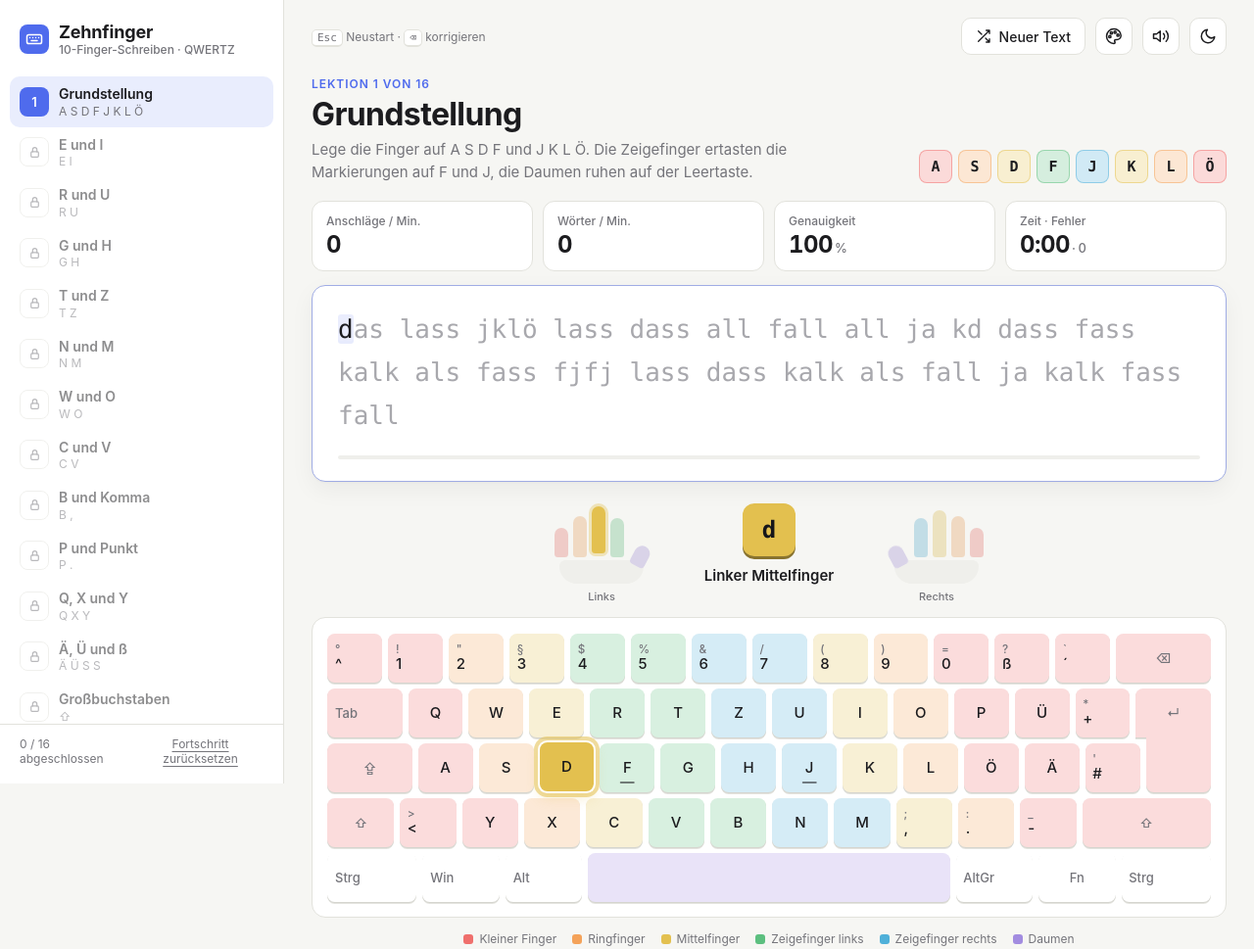
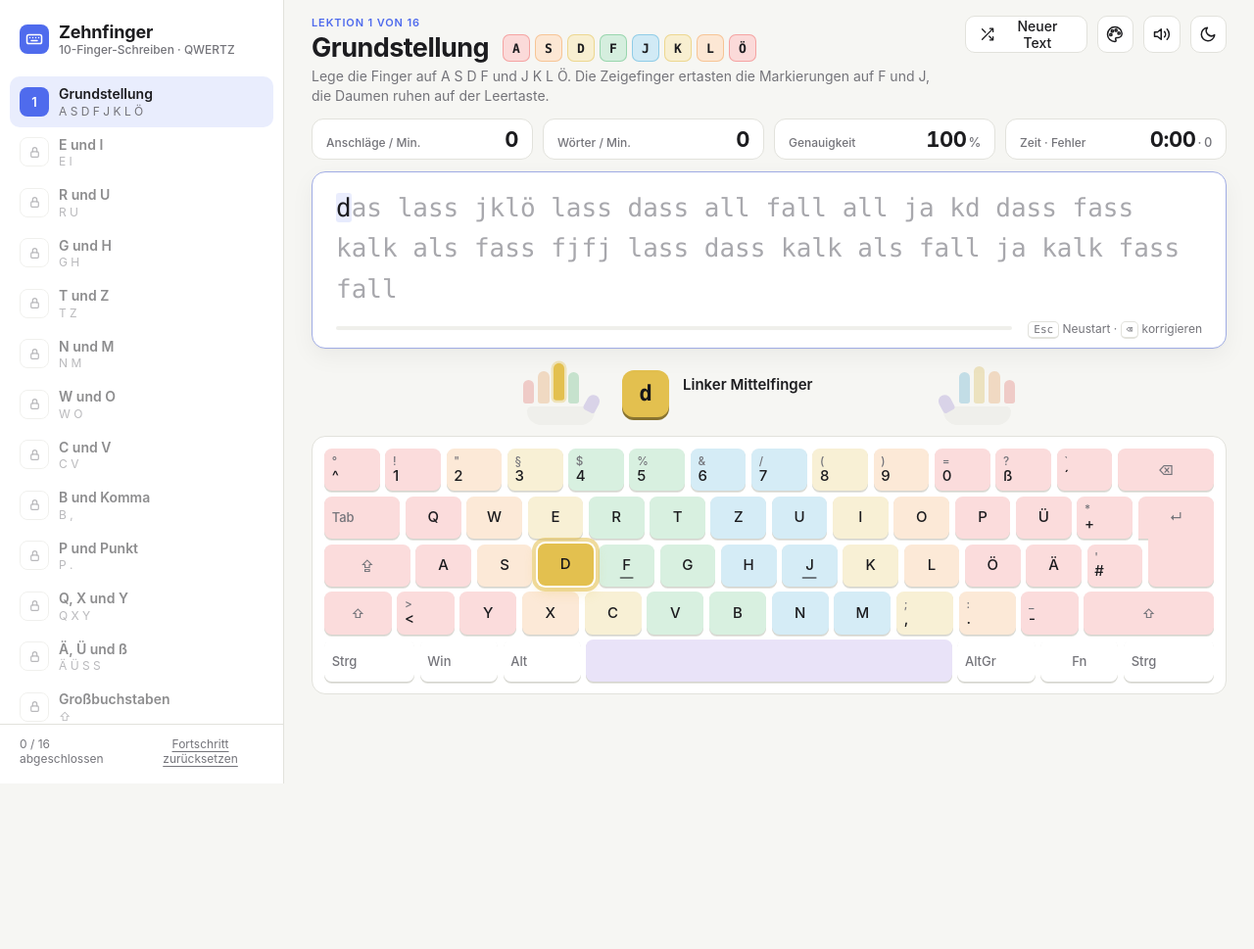
Before and after one commit to chrisweber1408/zehnfinger, a plain HTML site: page index.html in a window 1280 px wide. Shown: the whole page at 98% size. After the commit the page ends 800 px from the top, so only its background shows below. Drawn offline with Linux system fonts and the light colour scheme.

Commit message:
Kompakteres Layout: alles ohne Scrollen sichtbar

```diff
--- a/index.html
+++ b/index.html
@@ -98,9 +98,11 @@ button { font: inherit; color: inherit; }
 .link-btn { background: none; border: 0; padding: 0; color: var(--muted); text-decoration: underline; text-underline-offset: 3px; cursor: pointer; font-size: 12px; }
 .link-btn:hover { color: var(--err); }
 
-.main { padding: 18px 28px 40px; min-width: 0; }
+.main { padding: clamp(10px, 2vh, 18px) 28px 14px; min-width: 0; }
 .wrap { max-width: 1040px; margin: 0 auto; }
-.topbar { display: flex; align-items: center; gap: 10px; margin-bottom: 22px; }
+.topbar { display: flex; align-items: flex-start; gap: 10px; margin-bottom: clamp(8px, 1.6vh, 16px); }
+.lesson-info { min-width: 0; }
+.title-row { display: flex; align-items: center; gap: 8px 14px; flex-wrap: wrap; }
 .topbar .spacer { flex: 1; }
 .icon-btn {
   width: 38px; height: 38px; border-radius: 10px; border: 1px solid var(--border); background: var(--surface);
@@ -119,42 +121,42 @@ button { font: inherit; color: inherit; }
 .kbd-hint { font-size: 12px; color: var(--muted); }
 .kbd-hint kbd { font-family: var(--mono); font-size: 11px; border: 1px solid var(--border); border-bottom-width: 2px; border-radius: 5px; padding: 1px 5px; background: var(--surface); }
 
-.lesson-head { display: flex; justify-content: space-between; align-items: flex-end; gap: 20px; flex-wrap: wrap; margin-bottom: 18px; }
-.eyebrow { font-size: 12px; font-weight: 600; text-transform: uppercase; letter-spacing: .08em; color: var(--accent); }
-h1 { font-size: clamp(24px, 3vw, 32px); margin: 4px 0 6px; letter-spacing: -.02em; }
-.desc { margin: 0; color: var(--muted); font-size: 15px; max-width: 60ch; line-height: 1.5; }
-.new-keys { display: flex; gap: 6px; flex-wrap: wrap; }
+.eyebrow { font-size: 11px; font-weight: 600; text-transform: uppercase; letter-spacing: .08em; color: var(--accent); }
+h1 { font-size: clamp(20px, 2.4vw, 27px); margin: 2px 0 3px; letter-spacing: -.02em; }
+.desc { margin: 0; color: var(--muted); font-size: 14px; max-width: 75ch; line-height: 1.45; }
+.new-keys { display: flex; gap: 5px; flex-wrap: wrap; }
 .chip {
-  min-width: 34px; height: 34px; padding: 0 8px; border-radius: 8px; display: grid; place-items: center;
-  font-family: var(--mono); font-weight: 600; font-size: 15px;
+  min-width: 28px; height: 28px; padding: 0 7px; border-radius: 7px; display: grid; place-items: center;
+  font-family: var(--mono); font-weight: 600; font-size: 13px;
   background: color-mix(in srgb, var(--f, var(--accent)) 26%, var(--surface));
   border: 1px solid color-mix(in srgb, var(--f, var(--accent)) 50%, transparent);
 }
 
 /* ---------- Stats ---------- */
-.stats { display: grid; grid-template-columns: repeat(4, 1fr); gap: 10px; margin-bottom: 14px; }
-.stat { background: var(--surface); border: 1px solid var(--border); border-radius: 12px; padding: 12px 14px; }
+.stats { display: grid; grid-template-columns: repeat(4, 1fr); gap: 10px; margin-bottom: clamp(8px, 1.4vh, 12px); }
+.stat { background: var(--surface); border: 1px solid var(--border); border-radius: 12px; padding: 7px 14px; display: flex; align-items: baseline; justify-content: space-between; gap: 8px; }
 .stat-label { font-size: 12px; color: var(--muted); font-weight: 500; }
-.stat-value { font-size: 24px; font-weight: 700; letter-spacing: -.02em; font-variant-numeric: tabular-nums; margin-top: 2px; }
+.stat-value { font-size: 22px; font-weight: 700; letter-spacing: -.02em; font-variant-numeric: tabular-nums; white-space: nowrap; }
 .stat-value small { font-size: 13px; color: var(--muted); font-weight: 500; margin-left: 2px; }
 
 /* ---------- Text ---------- */
 .stage { position: relative; }
 .typebox {
   background: var(--surface); border: 1px solid var(--border); border-radius: var(--radius); box-shadow: var(--shadow);
-  padding: 22px 26px; cursor: text; position: relative; transition: border-color .2s;
+  padding: clamp(12px, 2vh, 20px) 24px clamp(10px, 1.6vh, 14px); cursor: text; position: relative; transition: border-color .2s;
 }
 .typebox.focused { border-color: color-mix(in srgb, var(--accent) 45%, var(--border)); }
 .typebox.shake { animation: shake .2s; border-color: var(--err); }
 @keyframes shake { 25% { transform: translateX(-3px); } 75% { transform: translateX(3px); } }
-.text-viewport { --lh: 1.7em; font-family: var(--mono); font-size: clamp(19px, 2.3vw, 26px); line-height: var(--lh); height: calc(var(--lh) * 3); overflow: hidden; }
+.text-viewport { --lh: 1.6em; font-family: var(--mono); font-size: clamp(17px, min(2.2vw, 3.3vh), 26px); line-height: var(--lh); height: calc(var(--lh) * 3); overflow: hidden; }
 .text-inner { position: relative; white-space: pre-wrap; word-break: normal; overflow-wrap: break-word; transition: transform .2s ease; }
 .c { color: var(--faint); border-radius: 3px; transition: color .08s; }
 .c.ok { color: var(--ok); }
 .c.err { color: var(--err); background: var(--err-bg); }
 .c.cur { color: var(--text); background: var(--accent-soft); box-shadow: inset 0 -3px 0 var(--accent); animation: caret 1.1s ease-in-out infinite; }
 @keyframes caret { 50% { box-shadow: inset 0 -3px 0 transparent; } }
-.progress { height: 4px; border-radius: 4px; background: var(--surface-2); margin-top: 18px; overflow: hidden; }
+.type-foot { display: flex; align-items: center; gap: 16px; margin-top: clamp(8px, 1.4vh, 14px); }
+.progress { flex: 1; height: 4px; border-radius: 4px; background: var(--surface-2); overflow: hidden; }
 .progress > div { height: 100%; width: 0; background: var(--accent); border-radius: 4px; transition: width .15s; }
 .focus-overlay {
   position: absolute; inset: 0; border-radius: var(--radius); display: grid; place-items: center;
@@ -166,8 +168,8 @@ h1 { font-size: clamp(24px, 3vw, 32px); margin: 4px 0 6px; letter-spacing: -.02e
 #hiddenInput { position: absolute; left: 0; top: 0; width: 1px; height: 1px; opacity: 0; border: 0; padding: 0; font-size: 16px; pointer-events: none; }
 
 /* ---------- Hint & Hände ---------- */
-.hint-row { display: grid; grid-template-columns: 1fr auto 1fr; align-items: end; gap: 18px; margin: 22px 0 14px; }
-.hand { display: flex; flex-direction: column; align-items: center; }
+.hint-row { display: grid; grid-template-columns: 1fr auto 1fr; align-items: center; gap: 24px; margin: clamp(8px, 1.6vh, 16px) 0 clamp(8px, 1.4vh, 12px); }
+.hand { display: flex; flex-direction: column; align-items: center; zoom: .8; }
 .hand.left { justify-self: end; }
 .hand.right { justify-self: start; }
 .fingers { display: flex; align-items: flex-end; gap: 5px; height: 54px; }
@@ -183,21 +185,20 @@ h1 { font-size: clamp(24px, 3vw, 32px); margin: 4px 0 6px; letter-spacing: -.02e
 .hand.left .finger.thumb.on { transform: rotate(28deg) translateY(-4px); }
 .hand.right .finger.thumb.on { transform: rotate(-28deg) translateY(-4px); }
 .palm { width: 86px; height: 24px; border-radius: 6px 6px 18px 18px; background: var(--surface-2); margin-top: 3px; }
-.hand-label { font-size: 11px; color: var(--muted); margin-top: 6px; font-weight: 500; }
-.hint { text-align: center; min-width: 210px; }
+.hint { display: flex; align-items: center; gap: 14px; min-width: 300px; }
 .hint-key {
-  display: inline-grid; place-items: center; min-width: 54px; height: 54px; padding: 0 12px; border-radius: 12px;
-  font-family: var(--mono); font-size: 24px; font-weight: 700; color: #16161a;
+  display: inline-grid; place-items: center; min-width: 48px; height: 48px; padding: 0 12px; border-radius: 12px; flex-shrink: 0;
+  font-family: var(--mono); font-size: 22px; font-weight: 700; color: #16161a;
   background: var(--f, var(--accent)); box-shadow: 0 3px 0 color-mix(in srgb, var(--f, var(--accent)) 60%, #000);
 }
-.hint-finger { margin-top: 10px; font-weight: 600; font-size: 15px; }
-.hint-shift { font-size: 13px; color: var(--muted); margin-top: 3px; min-height: 1.3em; }
+.hint-finger { font-weight: 600; font-size: 15px; }
+.hint-shift { font-size: 13px; color: var(--muted); margin-top: 2px; min-height: 1.3em; }
 
 /* ---------- Tastatur ---------- */
 .keyboard {
-  --kh: clamp(30px, 4.4vw, 50px); --gap: clamp(3px, .5vw, 6px);
+  --kh: clamp(26px, min(4.2vw, 5.4vh), 48px); --gap: clamp(3px, min(.5vw, .7vh), 6px);
   background: var(--surface); border: 1px solid var(--border); border-radius: var(--radius);
-  padding: clamp(8px, 1.2vw, 16px); display: flex; flex-direction: column; gap: var(--gap); user-select: none;
+  padding: clamp(6px, min(1.1vw, 1.5vh), 14px); display: flex; flex-direction: column; gap: var(--gap); user-select: none;
 }
 .kb-row { display: flex; gap: var(--gap); }
 .key {
@@ -224,7 +225,7 @@ h1 { font-size: clamp(24px, 3vw, 32px); margin: 4px 0 6px; letter-spacing: -.02e
 @keyframes pulse { 50% { box-shadow: 0 0 0 2px var(--surface), 0 0 0 6px color-mix(in srgb, var(--f) 55%, transparent), 0 6px 14px color-mix(in srgb, var(--f) 30%, transparent); } }
 .key.hit { transform: translateY(2px); box-shadow: none; }
 .key.hit-err { background: var(--err) !important; color: #fff !important; }
-.legend { display: flex; flex-wrap: wrap; justify-content: center; gap: 6px 16px; margin-top: 14px; font-size: 12px; color: var(--muted); }
+.legend { display: flex; flex-wrap: wrap; justify-content: center; gap: 6px 16px; margin-top: 10px; font-size: 12px; color: var(--muted); }
 .legend span { display: inline-flex; align-items: center; gap: 6px; }
 .legend i { width: 10px; height: 10px; border-radius: 3px; background: var(--f); display: inline-block; }
 
@@ -269,12 +270,19 @@ dialog[open] { animation: pop .22s ease; }
   .main { padding: 14px 16px 32px; }
   .stats { grid-template-columns: repeat(2, 1fr); }
   .stat-value { font-size: 20px; }
-  .typebox { padding: 16px 16px; }
+  .stat { flex-direction: column; gap: 0; }
+  .typebox { padding: 14px 16px 12px; }
   .kbd-hint, .pill-btn .lbl { display: none; }
   .hint-row { grid-template-columns: 1fr; justify-items: center; gap: 10px; }
+  .hint { min-width: 0; }
   .hand { display: none; }
   .legend { display: none; }
+  .topbar { flex-wrap: wrap; }
+  .lesson-info { order: 10; flex-basis: 100%; }
 }
+/* Niedrige Fenster: Nebensächliches ausblenden, damit alles ohne Scrollen passt */
+@media (max-height: 860px) { .legend { display: none; } }
+@media (max-height: 720px) { .desc { display: none; } }
 @media (prefers-reduced-motion: reduce) {
   *, *::before, *::after { animation: none !important; transition: none !important; }
 }
@@ -303,7 +311,14 @@ dialog[open] { animation: pop .22s ease; }
         <button class="icon-btn menu-btn" id="menuBtn" type="button" aria-label="Lektionen öffnen">
           <svg viewBox="0 0 24 24" fill="none" stroke="currentColor" stroke-width="2" stroke-linecap="round"><path d="M4 6h16M4 12h16M4 18h16"/></svg>
         </button>
-        <span class="kbd-hint"><kbd>Esc</kbd> Neustart · <kbd>⌫</kbd> korrigieren</span>
+        <section class="lesson-info">
+          <div class="eyebrow" id="lessonEyebrow">Lektion 1</div>
+          <div class="title-row">
+            <h1 id="lessonTitle">Grundstellung</h1>
+            <div class="new-keys" id="newKeys" aria-label="Neue Tasten"></div>
+          </div>
+          <p class="desc" id="lessonDesc"></p>
+        </section>
         <div class="spacer"></div>
         <button class="pill-btn" id="newTextBtn" type="button" title="Neuen Übungstext erzeugen">
           <svg viewBox="0 0 24 24" fill="none" stroke="currentColor" stroke-width="2" stroke-linecap="round" stroke-linejoin="round"><path d="M16 3h5v5M4 20 21 3M21 16v5h-5M15 15l6 6M4 4l5 5"/></svg><span class="lbl">Neuer Text</span>
@@ -319,15 +334,6 @@ dialog[open] { animation: pop .22s ease; }
         </button>
       </div>
 
-      <section class="lesson-head">
-        <div>
-          <div class="eyebrow" id="lessonEyebrow">Lektion 1</div>
-          <h1 id="lessonTitle">Grundstellung</h1>
-          <p class="desc" id="lessonDesc"></p>
-        </div>
-        <div class="new-keys" id="newKeys" aria-label="Neue Tasten"></div>
-      </section>
-
       <section class="stats" aria-live="off">
         <div class="stat"><div class="stat-label">Anschläge / Min.</div><div class="stat-value" id="sApm">0</div></div>
         <div class="stat"><div class="stat-label">Wörter / Min.</div><div class="stat-value" id="sWpm">0</div></div>
@@ -338,7 +344,10 @@ dialog[open] { animation: pop .22s ease; }
       <section class="stage">
         <div class="typebox" id="typebox">
           <div class="text-viewport"><div class="text-inner" id="textInner"></div></div>
-          <div class="progress"><div id="progressBar"></div></div>
+          <div class="type-foot">
+            <div class="progress"><div id="progressBar"></div></div>
+            <span class="kbd-hint"><kbd>Esc</kbd> Neustart · <kbd>⌫</kbd> korrigieren</span>
+          </div>
           <div class="focus-overlay"><span>
             <svg width="16" height="16" viewBox="0 0 24 24" fill="none" stroke="currentColor" stroke-width="2" stroke-linecap="round"><path d="M9 3h6M12 3v18M9 21h6"/></svg>
             Klicken oder tippen, um zu starten</span></div>
@@ -356,12 +365,13 @@ dialog[open] { animation: pop .22s ease; }
             <div class="finger thumb" data-f="th" data-hand="l"></div>
           </div>
           <div class="palm"></div>
-          <div class="hand-label">Links</div>
         </div>
         <div class="hint" aria-live="polite">
           <div class="hint-key" id="hintKey">F</div>
-          <div class="hint-finger" id="hintFinger">Linker Zeigefinger</div>
-          <div class="hint-shift" id="hintShift"></div>
+          <div>
+            <div class="hint-finger" id="hintFinger">Linker Zeigefinger</div>
+            <div class="hint-shift" id="hintShift"></div>
+          </div>
         </div>
         <div class="hand right" aria-hidden="true">
           <div class="fingers">
@@ -372,7 +382,6 @@ dialog[open] { animation: pop .22s ease; }
             <div class="finger" data-f="rp" style="height:30px"></div>
           </div>
           <div class="palm"></div>
-          <div class="hand-label">Rechts</div>
         </div>
       </section>
 
```
